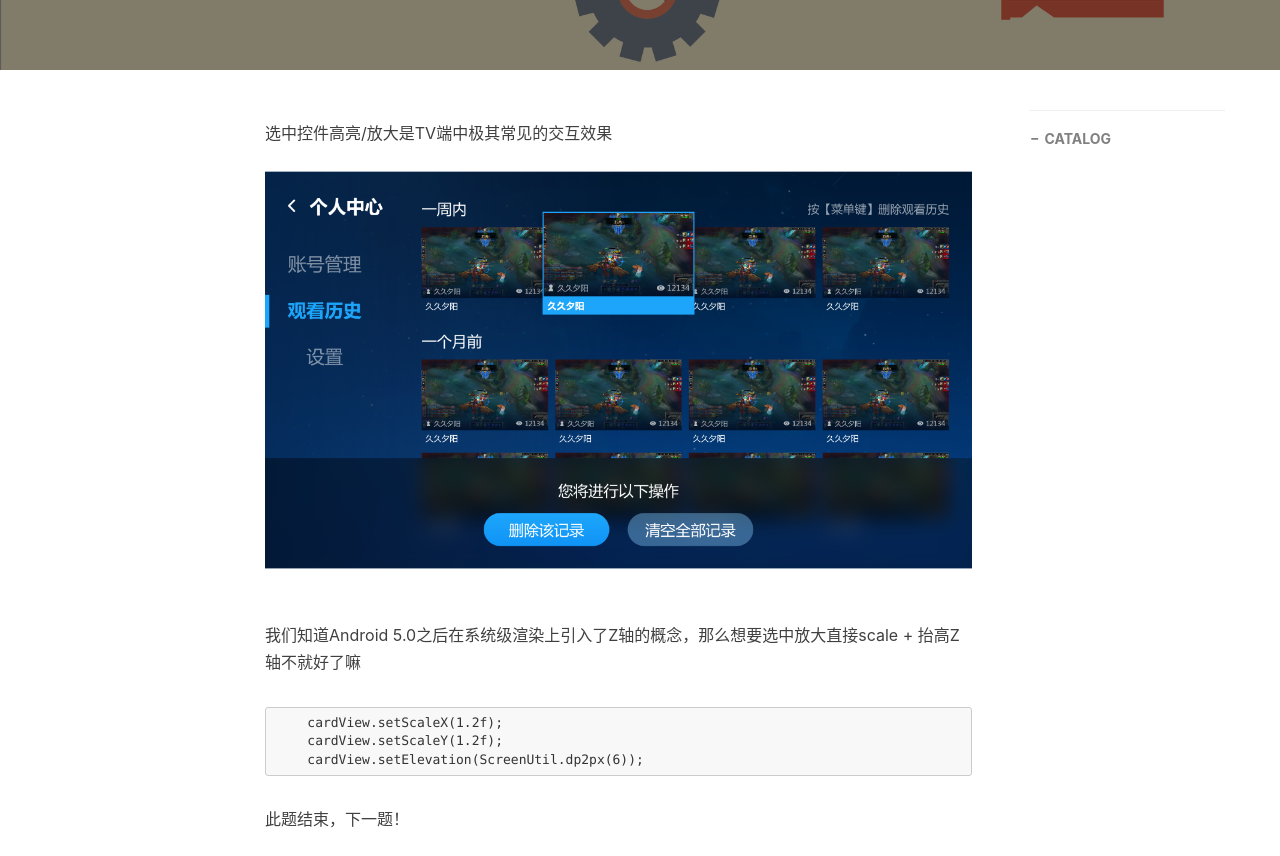
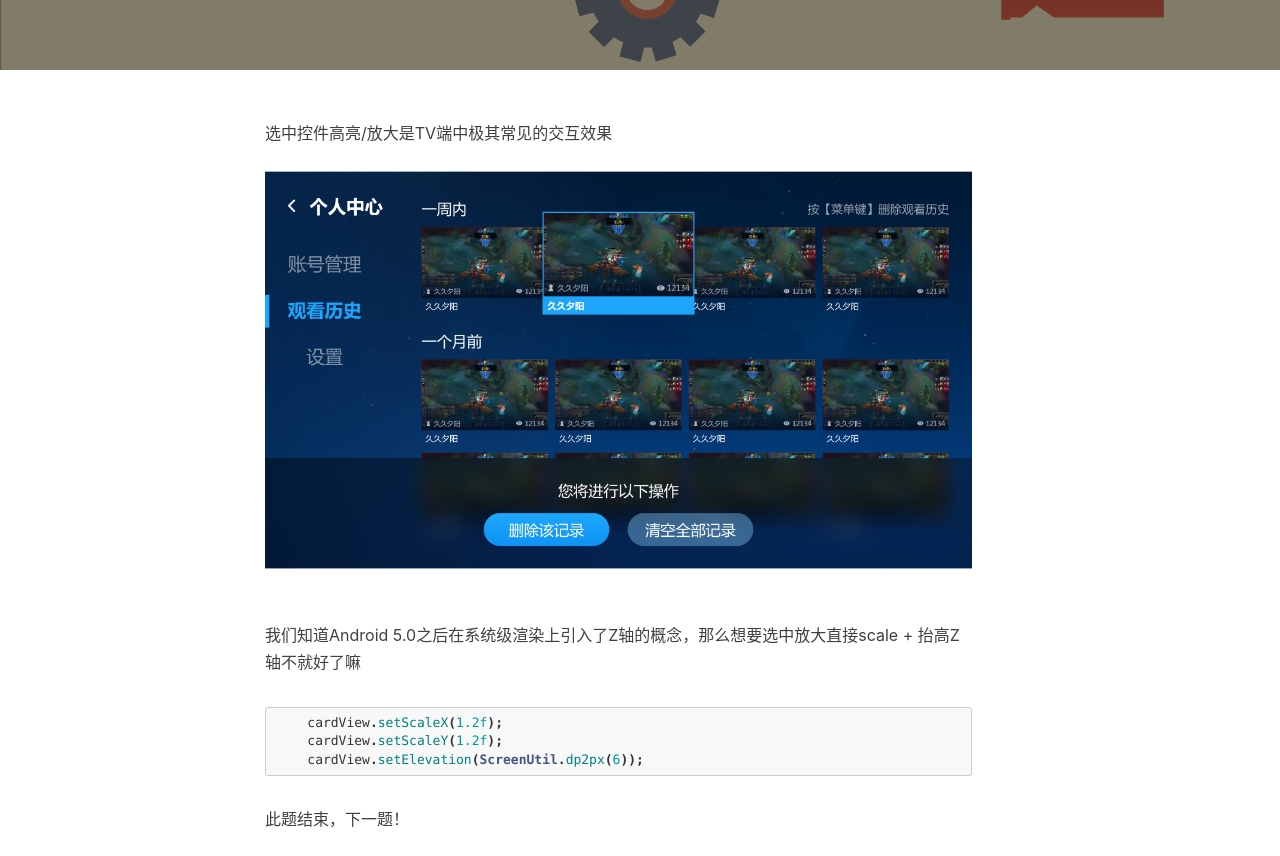
Before and after one commit to lx8421bcd/lx8421bcd.github.io, a Jekyll site: the page built from _posts/2018-12-07-TV端开发之选中放大效果实现.md, in a window 1280 px wide and 1400 px high. Shown: the part 453-1309 px from the top of the window. Built offline with Jekyll 4.4.1, drawn with Linux system fonts in a browser that asks for light colours; nearby versions of some CDN libraries; comment, search, counter and statistics services are not loaded; some of the changed lines change nothing that is shown.

Commit message:
Update 2018-12-07-TV端开发之选中放大效果实现.md

````diff
--- a/_posts/2018-12-07-TV端开发之选中放大效果实现.md
+++ b/_posts/2018-12-07-TV端开发之选中放大效果实现.md
@@ -5,7 +5,7 @@ subtitle:   Android TV端开发从0到1的一点经验
 date:       2018-12-06
 author:     lx8421bcd
 header-img: img/post-bg-debug.png
-catalog: true
+catalog: false
 tags:
     - Android
     - Android TV端
@@ -14,7 +14,7 @@ tags:
 选中控件高亮/放大是TV端中极其常见的交互效果
 ![选中放大效果](https://raw.githubusercontent.com/lx8421bcd/lx8421bcd.github.io/master/img/android_tv/focus_scale.png)
 我们知道Android 5.0之后在系统级渲染上引入了Z轴的概念，那么想要选中放大直接scale + 抬高Z轴不就好了嘛
-```
+```java
     cardView.setScaleX(1.2f);
     cardView.setScaleY(1.2f);
     cardView.setElevation(ScreenUtil.dp2px(6));
@@ -27,6 +27,7 @@ tags:
 
 为什么前面要提Z轴的事，因为选中放大直接scale会出现遮挡的问题，即View的渲染是有先后顺序的，后渲染的会将先渲染的控件遮挡，这个顺序基本按照xml布局中从上到下，列表中从前到后来推断。
 TV端的控件选中是很有规律的，只要是选中的目标，必然拥有焦点，我们要实现选中放大也必然要在焦点上做文章，就是一点：
+
 __拥有焦点的控件最后渲染__
 
 有了方向，就该找方法了，很幸运的是Android ViewGroup给我们提供了决定View渲染顺序的方法：getChildDrawingOrder()
````
